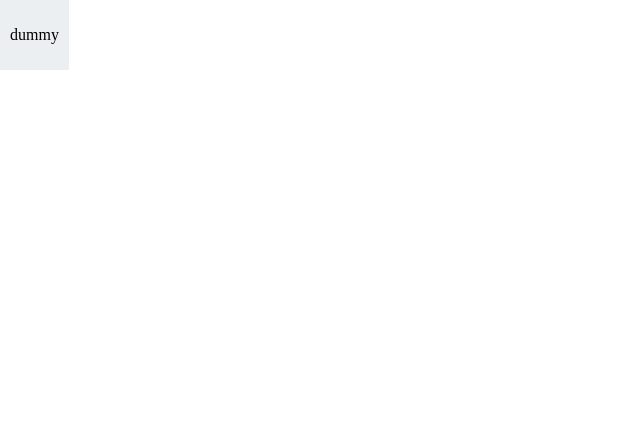
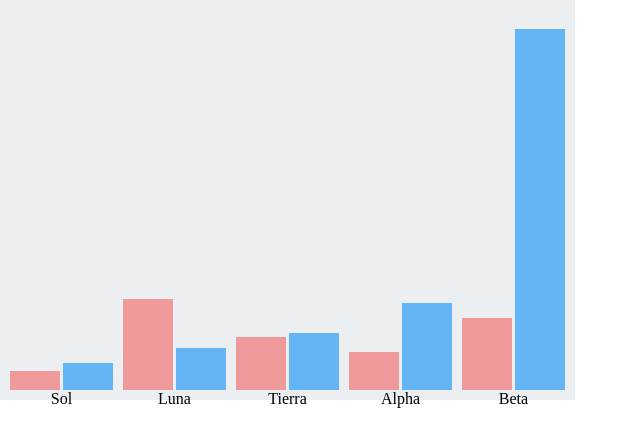
Before and after one commit to pabloL0pez/ng-plot, an Angular app: page / in a window 1280 px wide. Shown: the top 446 px of the page, without its empty margins (0-640 px from the left). Built offline with nearby package versions, Linux system fonts and the light colour scheme.

Commit message:
Primera aproximación de dibujo

```diff
--- a/src/app/app.component.html
+++ b/src/app/app.component.html
@@ -1 +1 @@
-<ng-plot-bar #barChart [data]="testData" [step]="0.5"></ng-plot-bar>
+<ng-plot-bar #barChart [data]="testData" [step]="0.5" [colors]="colors" [series]="series"></ng-plot-bar>
--- a/src/app/app.component.ts
+++ b/src/app/app.component.ts
@@ -11,10 +11,14 @@ export class AppComponent implements OnInit, AfterViewInit {
     @ViewChild("barChart", { static: true })
     barChart: BarChartComponent;
 
+    series: string[];
     testData: number[][];
+    colors: string[];
 
     constructor() {
-        this.testData = [[1, 2, 3, 4, 5, 6, 7, 8, 9, 10]];
+        this.testData = [[1, 5, 3, 2, 4], [1.4, 2.3, 3.1, 4.8, 20]];
+        this.series = ["Sol", "Luna", "Tierra", "Alpha", "Beta"];
+        this.colors = ["#ef9a9a", "#64b5f6"];
     }
 
     ngOnInit(): void {
--- a/src/app/ng-plot/bar-chart/bar-chart.component.html
+++ b/src/app/ng-plot/bar-chart/bar-chart.component.html
@@ -1,3 +1,22 @@
 <main [style.width]="width" [style.height]="height" [style.padding]="padding" [style.background-color]="backgroundColor">
-    <p>dummy</p>
+    <section>
+        <ng-container *ngFor="let serie of series; let j = index">
+            <div *ngFor="let row of data; let i = index;"
+                [style.width]="_barsWidth + 'px'"
+                [style.background-color]="colors[i]"
+                [style.height]="_barsHeightMap[i][j]"
+                [style.margin-right]="i == colors.length - 1 ? ( j == series.length - 1 ? '0' : _seriesGap + 'px') : _barsGap + 'px'"
+            ></div>
+        </ng-container>
+    </section>
+
+    <footer>
+        <ng-container *ngFor="let serie of series">
+            <p [style.width]="((_barsWidth * data.length) + (_barsGap * (data.length - 1))) + 'px'">{{ serie }}</p>
+        </ng-container>
+    </footer>
 </main>
+
+<!--
+     [style.margin-right]="j == series.length - 1 ? '0' : ((3*(data.length - 1)) + 10 + 'px')"
+-->
--- a/src/app/ng-plot/bar-chart/bar-chart.component.scss
+++ b/src/app/ng-plot/bar-chart/bar-chart.component.scss
@@ -1,4 +1,27 @@
 main {
     background-color: antiquewhite;
     box-sizing: border-box;
+
+    section {
+        width: 100%;
+        height: 100%;
+
+        display: flex;
+        flex-direction: row;
+        align-items: flex-end;
+        justify-content: space-between;
+    }
+
+    footer {
+        display: flex;
+        flex-direction: row;
+        align-items: flex-end;
+        justify-content: space-between;
+
+        p {
+            text-align: center;
+            margin: 0;
+            padding: 0;
+        }
+    }
 }
--- a/src/app/ng-plot/bar-chart/bar-chart.component.ts
+++ b/src/app/ng-plot/bar-chart/bar-chart.component.ts
@@ -1,8 +1,7 @@
 import { Component, Input, OnInit } from '@angular/core';
 import { BehaviorSubject } from 'rxjs';
-
-type BarChartMode = "vertical" | "horizontal";
-type PrecisionValue = 0 | 1 | 2 | 3 | 4 | 5 | 6 | 7 | 8 | 9 | 10;
+import { MathService } from '../services/math.service';
+import { BarChartMode, PrecisionValue } from '../shared/types';
 
 @Component({
     selector: 'ng-plot-bar',
@@ -13,10 +12,10 @@ export class BarChartComponent implements OnInit {
 
     /** The color of the chart series. Each color index corresponds to the same index of that series. */
     @Input()
-    color: string[] = [];
+    colors: string[] = [];
     /** The chart series. */
     @Input()
-    series: any[][] = [];
+    series: any[] = [];
     /** The data corresponding to each series. Each data index corresponds to the same index of that series. */
     @Input()
     data: number[][] = [];
@@ -46,7 +45,7 @@ export class BarChartComponent implements OnInit {
     step: number = 1;
 
     /** The height of the chart. By default the chart is plotted with enough height to fit the content. */
-    height: string = "fit-content";
+    height: string = "400px";
     /** The width of the chart. By default the chart is plotted with enough width to fit the content. */
     width: string = "fit-content";
     /** The padding of the chart container.
@@ -70,13 +69,24 @@ export class BarChartComponent implements OnInit {
     scalePrecision: BehaviorSubject<PrecisionValue> = new BehaviorSubject<PrecisionValue>(2);
     /** The Y axis scale values. */
     _yAxisScale: number[];
+    /** The height percentage of each bar corresponding to it's value in the dataset. */
+    _barsHeightMap: string[][];
+    /** The width of the chart bars, in pixels. The default value is `50`. */
+    _barsWidth: number = 50;
+    /** The gap between each bar for a single series, in pixels. The default value is `3`. */
+    _barsGap: number = 3;
+    /** The gap between each set of bars corresponding to a series, in pixels. The default value is `10` */
+    _seriesGap: number = 10;
 
-    constructor() { }
+    constructor(
+        private mathService: MathService,
+    ) { }
 
     ngOnInit(): void {
         this.scalePrecision.asObservable().subscribe(newValue => {
             this._yAxisScale = this.__getYAxisScale__(this.data);
-            console.log(this._yAxisScale);
+            this._barsHeightMap = this.__getBarsHeightMap__(this.data);
+            console.log(this._barsHeightMap);
         });
     }
 
@@ -145,4 +155,32 @@ export class BarChartComponent implements OnInit {
 
         return scaleValues;
     }
+
+    /**
+     * Maps a numeric value of the dataset to a percentage value relative to the max or min value (respectively) of the whole dataset.
+     * @param value the value
+     */
+    private __mapValueToPercentageHeight__(value: number): string {
+        return `${(this.mathService.getRelativePercentage(value, value >= 0 ? this._yAxisScale[this._yAxisScale.length - 1] : this._yAxisScale[0]) * 100).toFixed(0)}%`;
+    };
+
+    /**
+     * Returns the bars height map.
+     * @param data the dataset
+     */
+    private __getBarsHeightMap__(data: number[][]): string[][] {
+        let barsHeightMap: string[][] = [];
+
+        for (let i = 0 ; i < this.data.length ; i++) {
+            let rowValues: string[] = [];
+
+            for (let j = 0 ; j < this.data[i].length ; j++) {
+                rowValues.push(this.__mapValueToPercentageHeight__(this.data[i][j]));
+            }
+
+            barsHeightMap.push(rowValues);
+        }
+
+        return barsHeightMap;
+    }
 }
--- a/src/app/ng-plot/ng-plot.module.ts
+++ b/src/app/ng-plot/ng-plot.module.ts
@@ -1,6 +1,7 @@
 import { CommonModule } from "@angular/common";
 import { NgModule } from "@angular/core";
 import { BarChartComponent } from './bar-chart/bar-chart.component';
+import { MathService } from "./services/math.service";
 
 const components = [
     BarChartComponent,
@@ -11,7 +12,9 @@ const components = [
         CommonModule,
     ],
     declarations: components,
-    providers: [],
+    providers: [
+        MathService,
+    ],
     exports: [...components],
 })
 export class NgPlotModule {}
--- /dev/null
+++ b/src/app/ng-plot/services/math.service.ts
@@ -0,0 +1,17 @@
+import { Injectable } from "@angular/core";
+
+@Injectable()
+export class MathService {
+
+    constructor() {}
+
+    /**
+     * Returns the relative percentage between two values.
+     * @param value1 the first value
+     * @param value2 the second value2
+     * @returns a value between `0` and `1` that represents the percentage
+     */
+    getRelativePercentage(value1: number, value2: number): number {
+        return value1 / value2;
+    }
+}
--- /dev/null
+++ b/src/app/ng-plot/shared/types.ts
@@ -0,0 +1,3 @@
+export type BarChartMode = "vertical" | "horizontal";
+
+export type PrecisionValue = 0 | 1 | 2 | 3 | 4 | 5 | 6 | 7 | 8 | 9 | 10;
```
